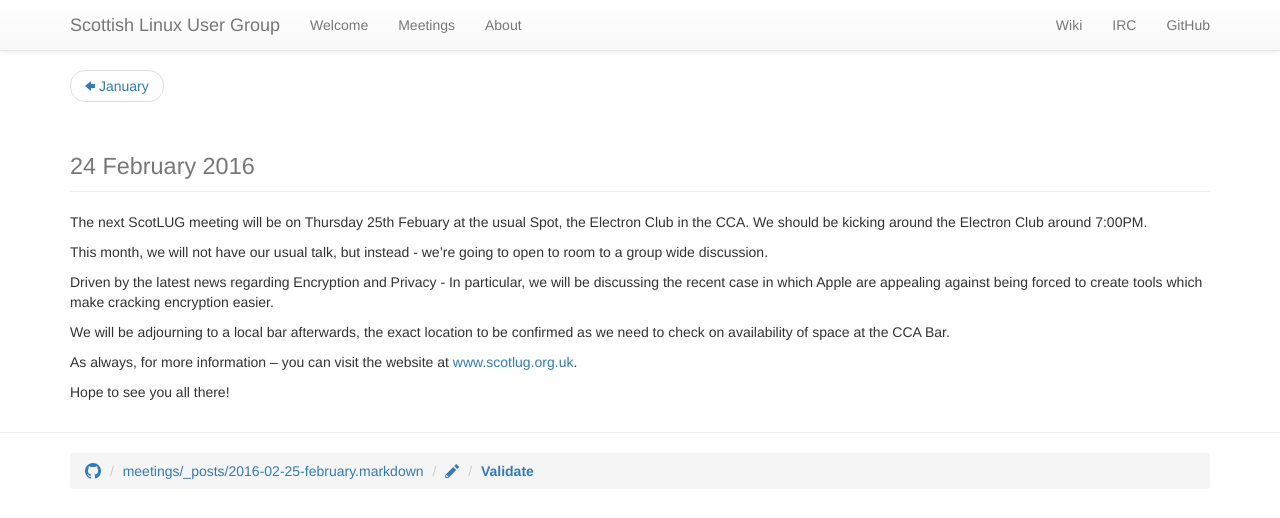
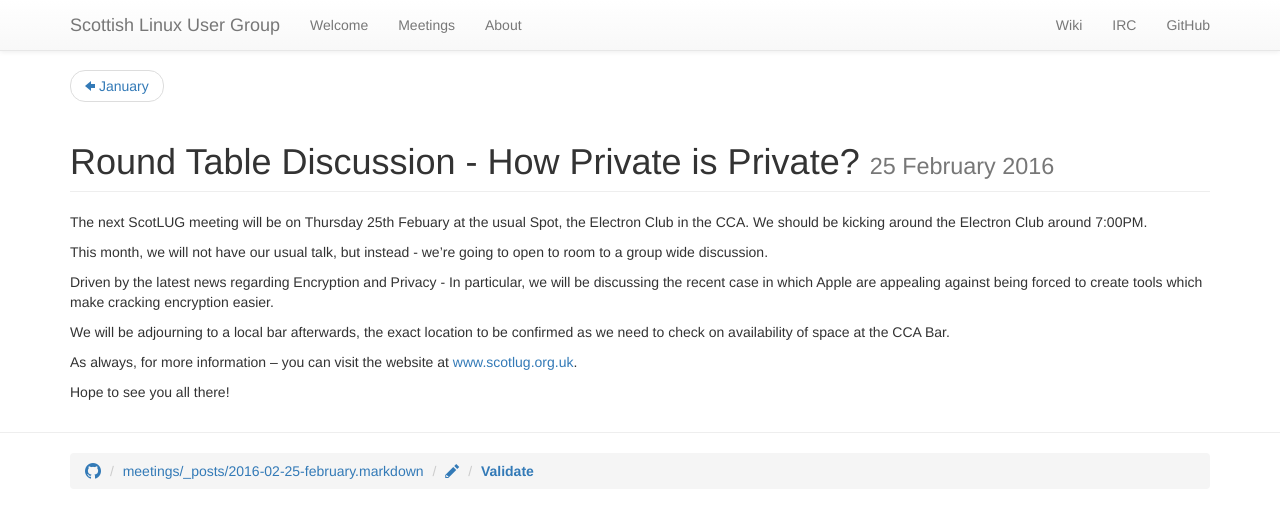
Before and after one commit to ScotLUG/scotlug.github.io, a Jekyll site: the page built from meetings/_posts/2016-02-25-february.markdown, in a window 1280 px wide. Shown: the top 518 px of the page. Built offline with Jekyll 4.4.1, drawn with Linux system fonts in a browser that asks for light colours.

Commit message:
Update 2016-02-25-february.markdown

```diff
--- a/meetings/_posts/2016-02-25-february.markdown
+++ b/meetings/_posts/2016-02-25-february.markdown
@@ -1,5 +1,5 @@
 ---
-title: Round Table Discussion: How Private is Private?
+title: Round Table Discussion - How Private is Private?
 ---
 
 The next ScotLUG meeting will be on Thursday 25th Febuary at the usual Spot, the Electron Club in the CCA. We should be kicking around the Electron Club around 7:00PM.
```
